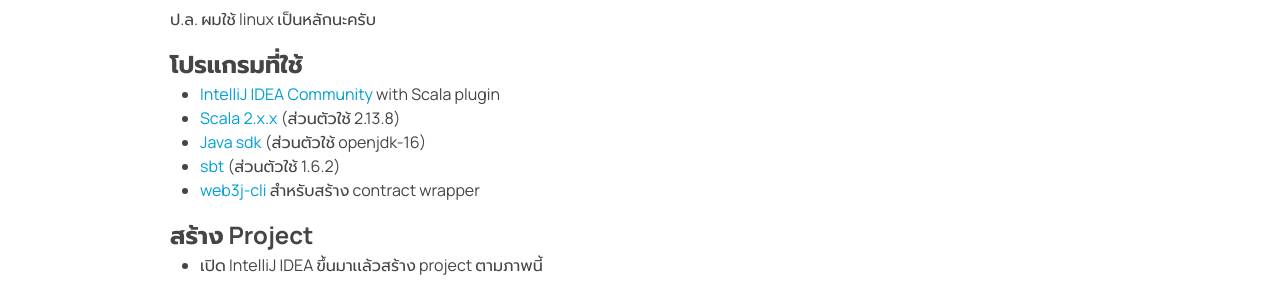
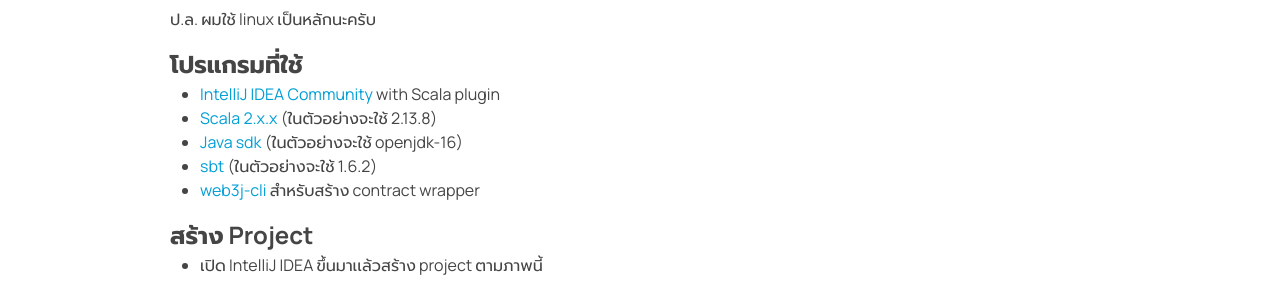
Before and after one commit to oat9002/oat9002.github.io, a Jekyll site: the page built from _posts/2022-05-03-web3j.md, in a window 1280 px wide and 900 px high. Shown: the part 435-725 px from the top of the window. Built offline with Jekyll 4.4.1, drawn with Linux system fonts in a browser that asks for light colours; nearby versions of some CDN libraries.

Commit message:
:recycle:

```diff
--- a/_posts/2022-05-03-web3j.md
+++ b/_posts/2022-05-03-web3j.md
@@ -16,9 +16,9 @@
 ## โปรแกรมที่ใช้
 
 -   [IntelliJ IDEA Community](https://www.jetbrains.com/idea/download) with Scala plugin
--   [Scala 2.x.x](https://www.scala-lang.org/download/) (ส่วนตัวใช้ 2.13.8)
--   [Java sdk](https://adoptium.net/) (ส่วนตัวใช้ openjdk-16)
--   [sbt](https://www.scala-sbt.org/download.html) (ส่วนตัวใช้ 1.6.2)
+-   [Scala 2.x.x](https://www.scala-lang.org/download/) (ในตัวอย่างจะใช้ 2.13.8)
+-   [Java sdk](https://adoptium.net/) (ในตัวอย่างจะใช้ openjdk-16)
+-   [sbt](https://www.scala-sbt.org/download.html) (ในตัวอย่างจะใช้ 1.6.2)
 -   [web3j-cli](https://github.com/web3j/web3j-cli/releases) สำหรับสร้าง contract wrapper
 
 ## สร้าง Project
```
